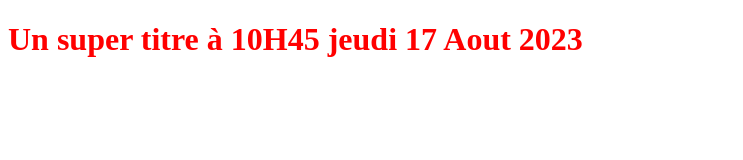
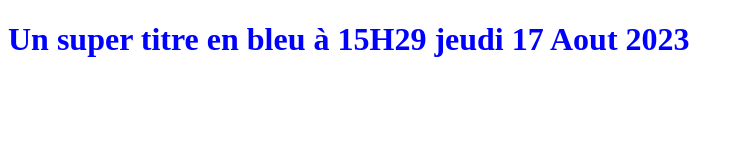
Before and after one commit to ntiel/OpenClassroomsProject, a plain HTML site: page index.html in a window 1280 px wide. Shown: the whole page, without its empty margins (0-743 px from the left). Drawn offline with Linux system fonts and the light colour scheme.

Commit message:
modification du texte de la couleur du titre

```diff
--- a/index.html
+++ b/index.html
@@ -5,6 +5,6 @@
    <link rel="stylesheet" type="text/css" href="styles.css">
 </head>
 <body>
-   <h1>Un super titre à 10H45 jeudi 17 Aout 2023 </h1>
+   <h1>Un super titre en bleu à 15H29 jeudi 17 Aout 2023 </h1>
 </body>
 </html>
--- a/styles.css
+++ b/styles.css
@@ -1,3 +1,3 @@
 h1 {
-   color: red;
+   color: blue;
 }
```
